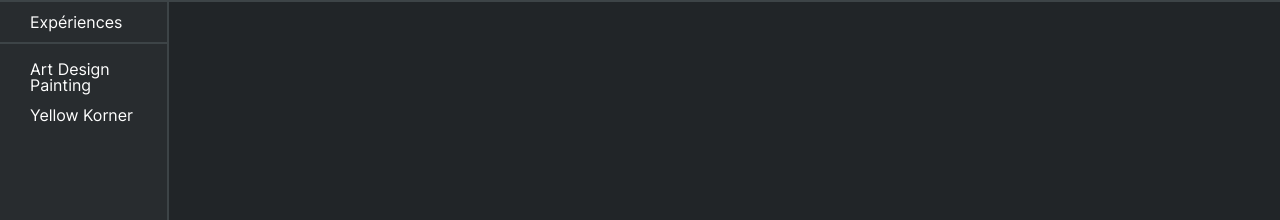
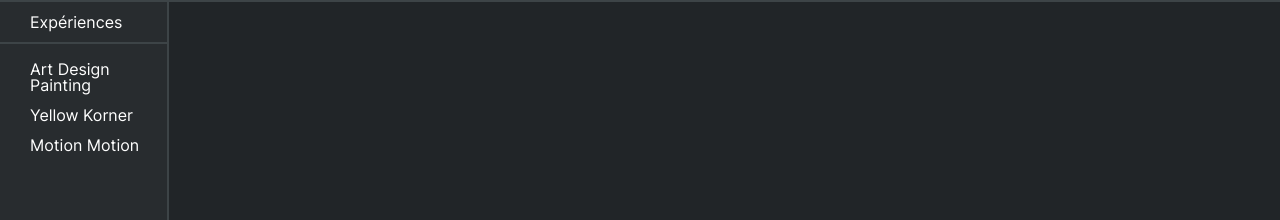
Before and after one commit to ArnoSlb/dataviz-blinkl, a React (Create React App) app: page /blinklstudio_stats in a window 1280 px wide. Shown: the part 64-284 px from the top of the page. Built offline with nearby package versions, Linux system fonts and the light colour scheme.

Commit message:
feat(motion motion): add motion motion data

```diff
--- a/src/data/data.js
+++ b/src/data/data.js
@@ -30,26 +30,31 @@ const DataProjects = [
         scans: '849',
         url: 'yellowkorner',
         graphs: [
-            {
-                src: 'https://flo.uri.sh/visualisation/10413278/embed',
-            },
-            {
-                src: 'https://flo.uri.sh/visualisation/10414910/embed',
-            },
-            {
-                src: 'https://flo.uri.sh/visualisation/10402622/embed',
-            },
-            {
-                src: 'https://flo.uri.sh/visualisation/10414808/embed',
-            },
+            {src: 'https://flo.uri.sh/visualisation/10413278/embed'},
+            {src: 'https://flo.uri.sh/visualisation/10414910/embed'},
+            {src: 'https://flo.uri.sh/visualisation/10402622/embed'},
+            {src: 'https://flo.uri.sh/visualisation/10414808/embed'},
         ],
         maps: [
-            {
-                src: 'https://flo.uri.sh/visualisation/10415264/embed',
-            },
-            {
-                src: 'https://flo.uri.sh/visualisation/10416329/embed',
-            },
+            {src: 'https://flo.uri.sh/visualisation/10415264/embed'},
+            {src: 'https://flo.uri.sh/visualisation/10416329/embed'},
+        ]
+    },
+    {
+        name: 'Motion Motion',
+        year: '2022',
+        scans: '471',
+        url: 'motionmotion',
+        graphs: [
+            {src: 'https://flo.uri.sh/visualisation/10424059/embed'},
+            {src: 'https://flo.uri.sh/visualisation/10424099/embed'},
+            {src: 'https://flo.uri.sh/visualisation/10424128/embed'},
+            {src: 'https://flo.uri.sh/visualisation/10424141/embed'},
+            {src: 'https://flo.uri.sh/visualisation/10424217/embed'},
+            {src: 'https://flo.uri.sh/visualisation/10424258/embed'},
+        ],
+        maps:[
+
         ]
     },
 ]
```
